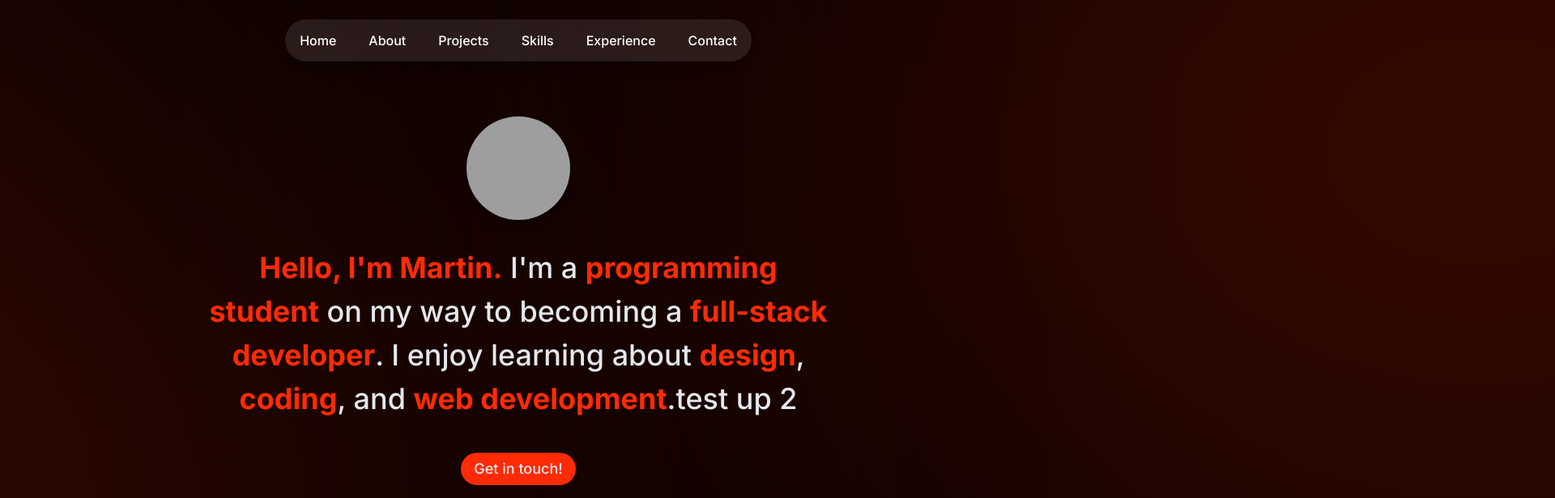
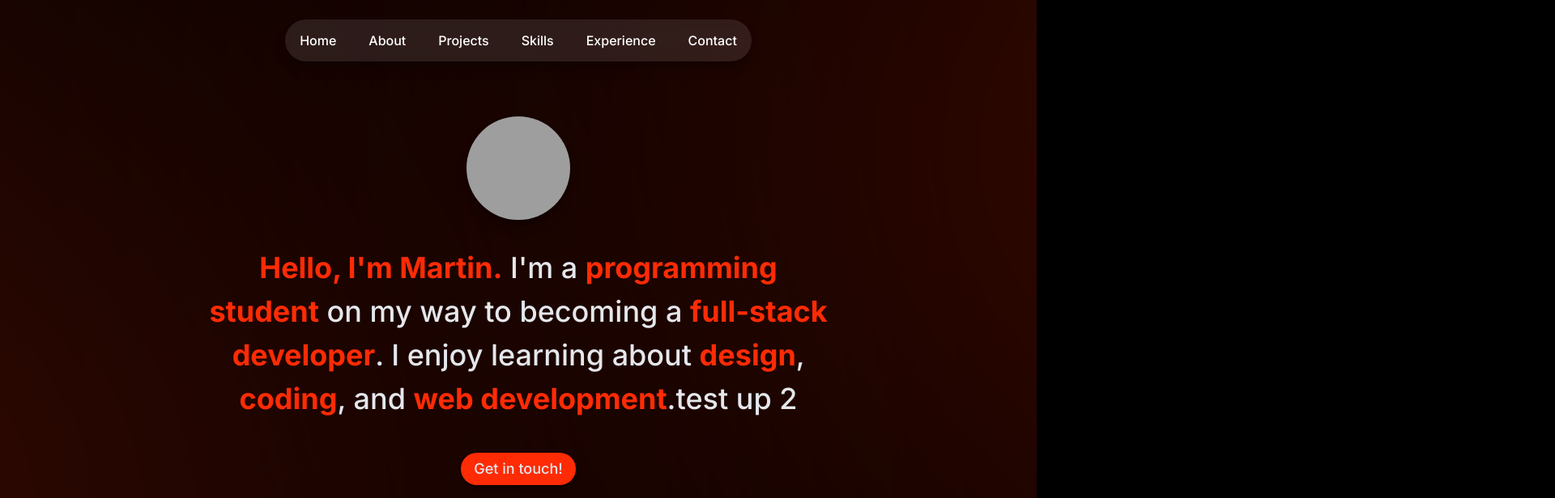
Before and after one commit to martinzutel/portfolio, a Next.js app: page / in a window 1280 px wide. Shown: the top 616 px of the page at 81% size, 1920 px wide, since content can reach past the window. Built offline with nearby package versions, Linux system fonts and the light colour scheme; grey boxes are pictures that could not be loaded.

Commit message:
applying overflow hidden both on html and body

```diff
--- a/app/layout.tsx
+++ b/app/layout.tsx
@@ -15,19 +15,18 @@ export default function RootLayout({
   children: React.ReactNode;
 }) {
   return (
-    <html lang="en">
+    <html lang="en" className=" overflow-x-hidden">
       <head>
         <meta name="viewport" content="width=device-width, initial-scale=1, maximum-scale=1, user-scalable=0" />
       </head>
-
       <body
-        className={`${inter.className}  bg-black text-gray-200  relative h-[5000px] pt-28 sm:pt-36  `}
+        className={`${inter.className}  bg-black text-gray-200  relative h-[5000px] pt-28 sm:pt-36 overflow-x-hidden`}
+        style={{ overflowX: "hidden" }}
       >
-        <div className="overflow-x-hidden">
-          <div
-          className=" bg-custom-red absolute top-[-4rem] left-[80rem] h-[31.25rem] w-[60.25rem] rounded-full blur-[30rem]
+        <div
+          className=" bg-custom-red absolute top-[-4rem] right-[-60rem] h-[31.25rem] w-[60.25rem] rounded-full blur-[30rem]
          sm:w-[68.75rem] transition-all duration-300 -z-10"
-          ></div>
+        ></div>
 
         <div
           className="  bg-custom-red  absolute top-[25rem]  left-[-60rem] h-[31.25rem] w-[60.25rem] rounded-full blur-[30rem]
@@ -37,9 +36,13 @@ export default function RootLayout({
         <Header />
 
         {children}
-        </div>
-
       </body>
     </html>
   );
 }
+
+
+
+  {/*<div className="flex absolute font-extrabold text-5xl sm:text-9xl">
+  martin zutel
+  </div>*/}
```
